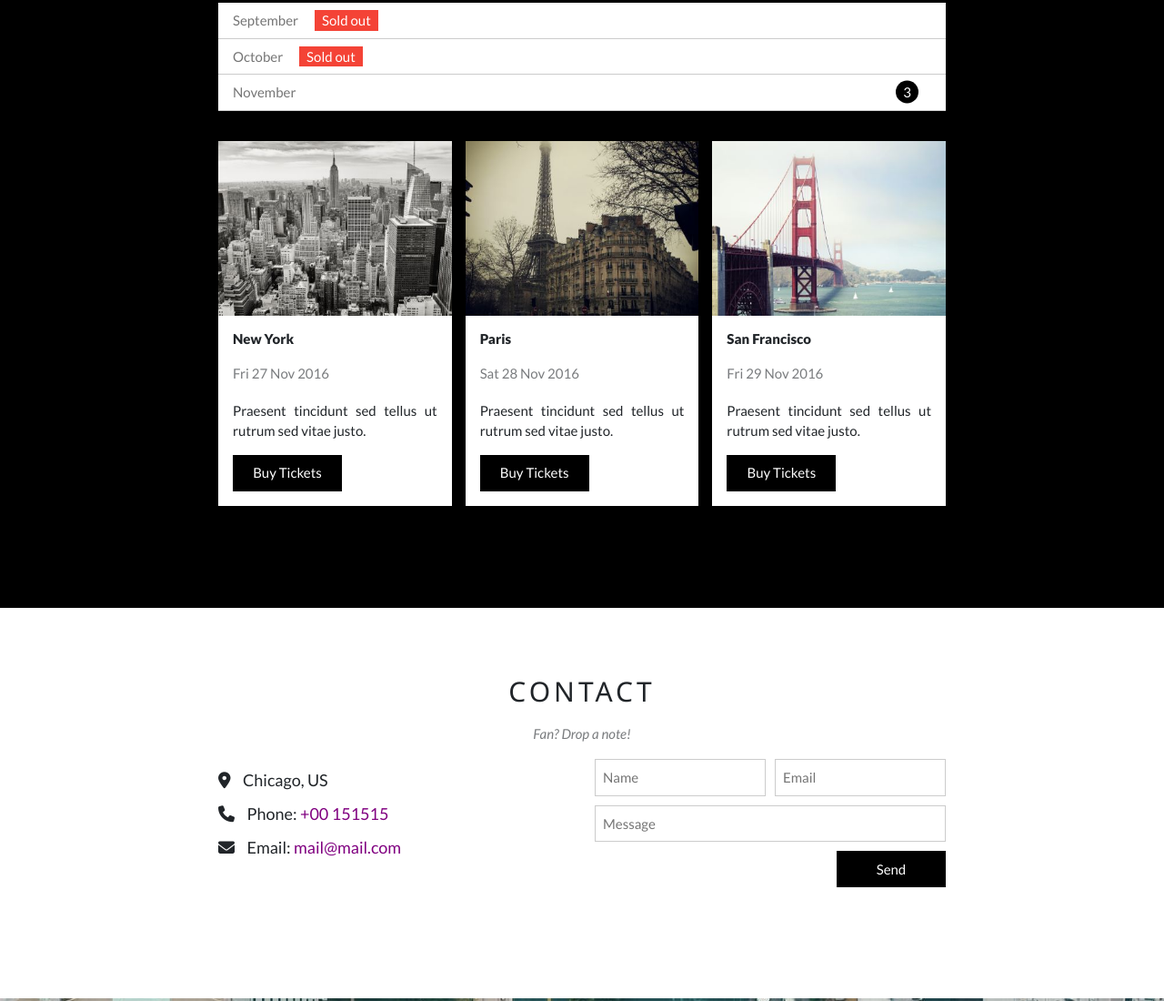
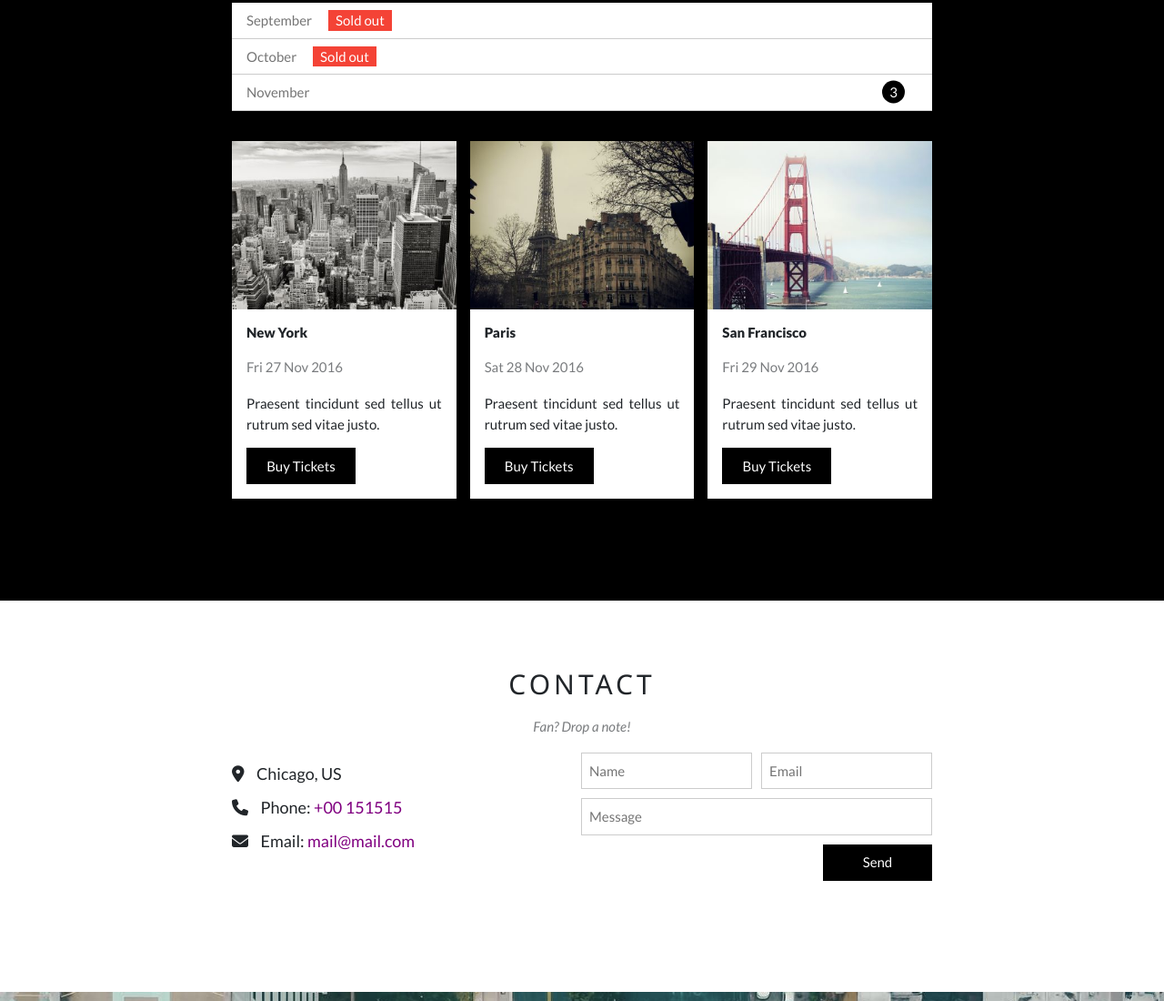
Before and after one commit to Tran-Quyen/the-band-clone1805, a plain HTML site: page index.html in a window 1280 px wide. Shown: the part 1536-2636 px from the top of the page at 91% size. Drawn offline with nearby package versions, Linux system fonts and the light colour scheme.

Commit message:
fix bug responsive.

```diff
--- a/assets/css/responsive.style.css
+++ b/assets/css/responsive.style.css
@@ -9,11 +9,6 @@
 /* Mobile: width < 740px */
 @media screen and (max-width: 46.1875em) {
   /* Common */
-  .wrapper {
-    max-width: 100%;
-    padding: 7.4rem 1.5rem 11.2rem;
-  }
-
   .bbtn {
     width: 100%;
   }
@@ -104,7 +99,7 @@
     flex-direction: column;
   }
 
-  .contact .form-wrap .form-input + .form-input{
+  .contact .form-wrap .form-input + .form-input {
     margin-left: 0;
     margin-top: 1rem;
   }
--- a/assets/css/style.css
+++ b/assets/css/style.css
@@ -36,8 +36,9 @@ ul {
 
 /* Common */
 .wrapper {
+  max-width: 100%;
   width: 80rem;
-  padding: 7.4rem 0 11.2rem;
+  padding: 7.4rem 1.5rem 11.2rem;
   margin: 0 auto;
 }
 
@@ -305,7 +306,8 @@ Tu trai => phai
 }
 
 .tour .place-list .place-item {
-  flex: 1 0 calc(100% / 3 - 1.5rem * 2);
+  --gap: 1.5rem;
+  flex: 1 1 calc((100% - var(--gap) * 2) / 3);
 }
 
 .tour .place-list .place-item:not(:first-child) {
```
